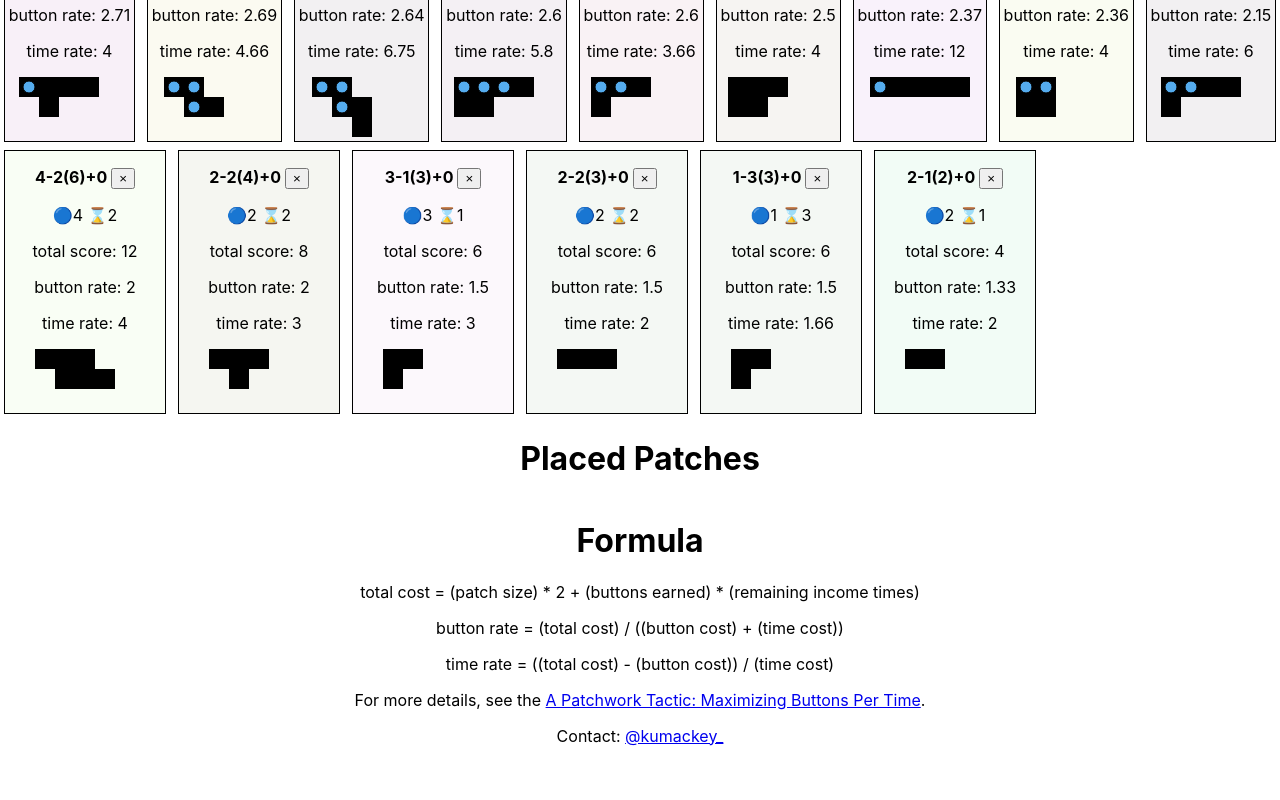
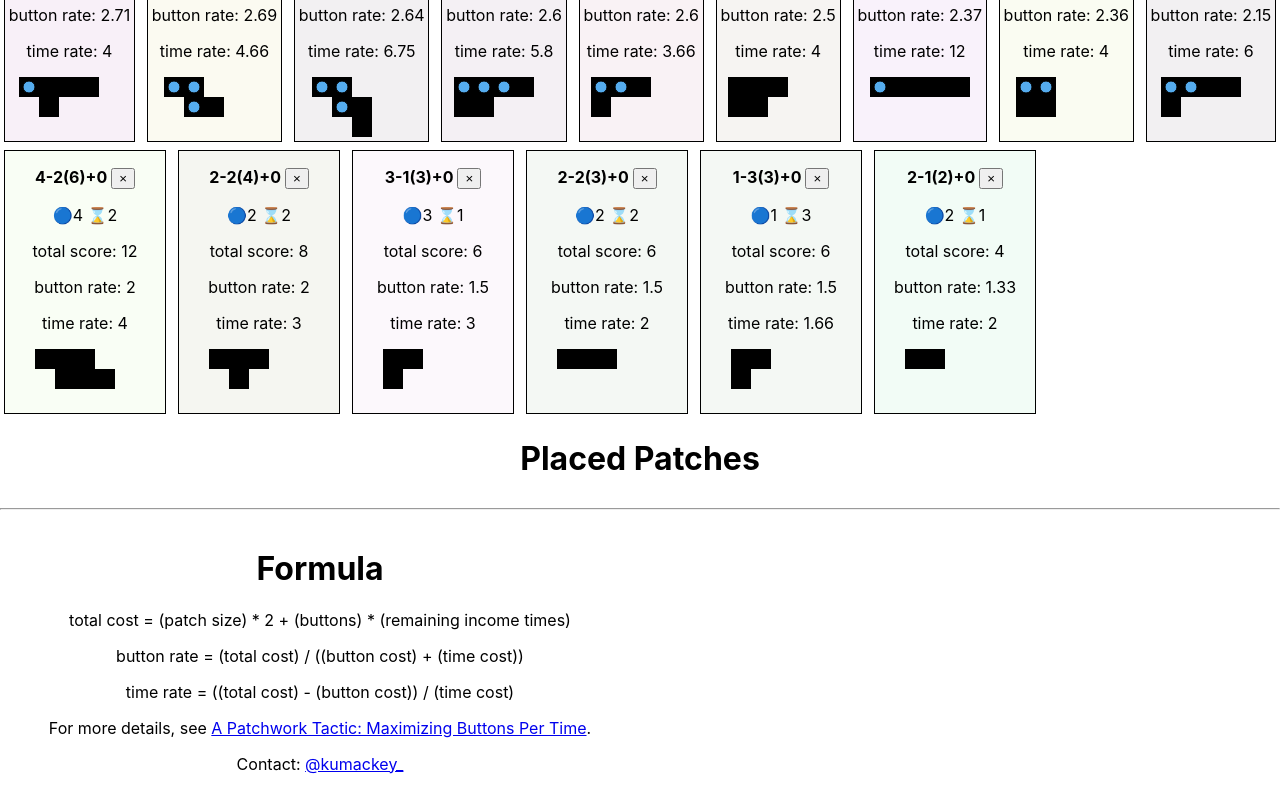
Before and after one commit to kumackey/patchwork-calculator, a React (Create React App) app: page / in a window 1280 px wide. Shown: the part 823-1623 px from the top of the page. Before the commit the page ends 1585 px from the top, so only its background shows below. Built offline with nearby package versions, Linux system fonts and the light colour scheme; grey boxes are pictures that could not be loaded.

Commit message:
Adding an Amazon Associates iframe

```diff
--- a/src/App.tsx
+++ b/src/App.tsx
@@ -29,17 +29,34 @@ function App() {
             <h1>Placed Patches</h1>
             <PlacedPatchList placedPatches={placedPatches}/>
 
+            <hr/>
+            <div style={{display: 'flex', flexWrap: 'wrap', justifyContent: 'center', alignItems: 'center'}}>
+                <div style={{flex: 1, minWidth: '300px', padding: '10px'}}>
                     <h1>Formula</h1>
-            <p>total cost = (patch size) * 2 + (buttons earned) * (remaining income times)</p>
+                    <p>total cost = (patch size) * 2 + (buttons) * (remaining income times)</p>
                     <p>button rate = (total cost) / ((button cost) + (time cost))</p>
                     <p>time rate = ((total cost) - (button cost)) / (time cost)</p>
                     <p>
-                For more details, see the <a
-                href="https://boardgamegeek.com/thread/1307009/patchwork-tactic-maximizing-buttons-time"
+                        For more details, see <a
+                        href="https://boardgamegeek.com/thread/1307009/patchwork-tactic-maximizing-buttons-per-time"
                         target="_blank">A Patchwork Tactic: Maximizing Buttons Per Time</a>.
                     </p>
+                    <p>Contact: <a href="https://twitter.com/kumackey_" target="_blank">@kumackey_</a></p>
+                </div>
 
-            <p>Contact: <a href="https://twitter.com/kumackey_" target="_blank">@kumackey_</a></p>
+                <div style={{flex: 1, minWidth: '120px', padding: '10px'}}>
+                    <iframe
+                        sandbox="allow-popups allow-scripts allow-modals allow-forms allow-same-origin"
+                        style={{width: '120px', height: '240px'}}
+                        marginWidth={0}
+                        marginHeight={0}
+                        scrolling="no"
+                        frameBorder="0"
+                        src="//rcm-fe.amazon-adsystem.com/e/cm?lt1=_blank&bc1=FFFFFF&IS2=1&bg1=FFFFFF&fc1=000000&lc1=0000FF&t=kumackey06-22&language=ja_JP&o=9&p=8&l=as4&m=amazon&f=ifr&ref=as_ss_li_til&asins=B00RCCAPPE&linkId=6a14e40ff16fa38ee3e0eccf25205401">
+                    </iframe>
+                </div>
+            </div>
+
         </div>
     );
 }
```
Lines whose indentation alone changed are shown as unchanged.
